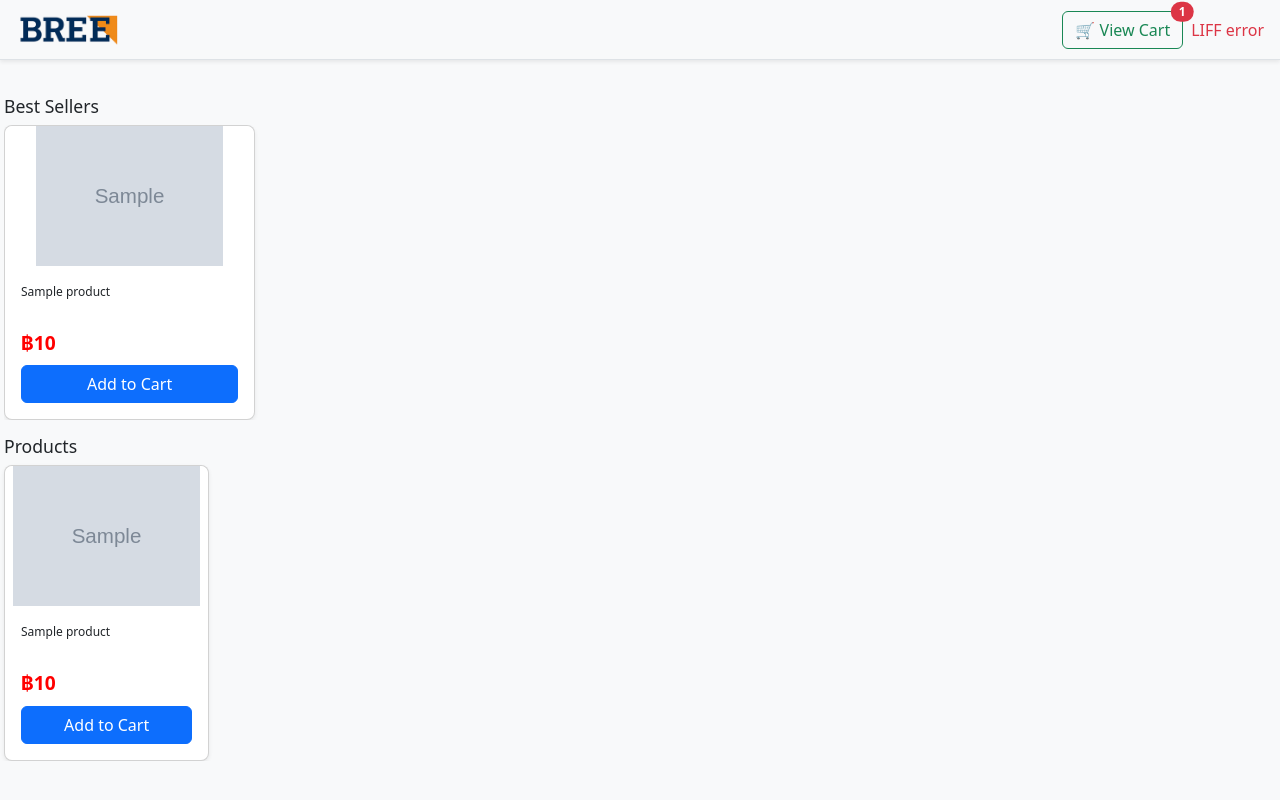
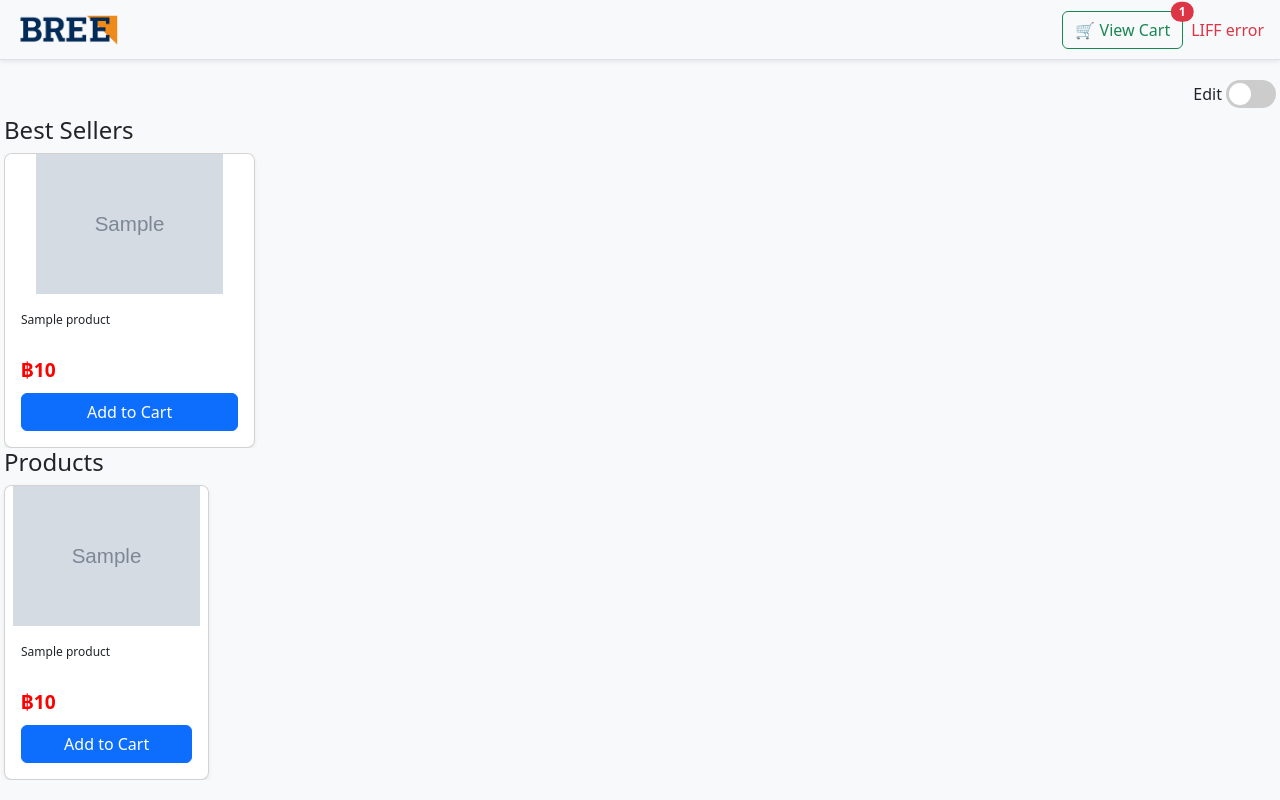
Before and after one commit to phawitb/BREE-Vending-Machine-Line, a Flask app: template templates/index.html in a window 1280 px wide. Run offline with Flask 3, Linux system fonts and the light colour scheme; the template is opened without the code that fills it: most values are stand-ins (such as "Sample title", 1, 10 or a date in 2020); grey boxes marked "Sample" are stand-in pictures; parts of the project's set-up code (start-up, migrations or seed data) failed here and were passed over; some libraries are stand-ins or nearby versions.

Commit message:
Add files via upload

```diff
--- a/app.py
+++ b/app.py
@@ -265,5 +265,5 @@ def save_order(vm_id):
         print(f"❌ Error saving order: {e}")
         return jsonify({'status': 'error', 'message': str(e)}), 500
 
-# if __name__ == '__main__':
-#     app.run(port=6002, debug=True)
+if __name__ == '__main__':
+    app.run(port=6002, debug=True)
--- a/templates/index.html
+++ b/templates/index.html
@@ -1,4 +1,3 @@
-<!-- index.html -->
 <!DOCTYPE html>
 <html lang="en">
 <head>
@@ -16,13 +15,47 @@
     .container-fluid { padding-top: 80px !important; }
     .swiper-container { margin-bottom: 0; }
     .swiper-slide { display: flex; justify-content: center; }
-    .card { width: 100%; margin: 0; border-radius: 0.5rem; overflow: hidden; }
-    .card-img-wrapper { height: 140px; display: flex; align-items: center; justify-content: center; background-color: #fff; border-top-left-radius: 0.5rem; border-top-right-radius: 0.5rem; overflow: hidden; }
-    .card-img-top { max-height: 100%; max-width: 100%; object-fit: contain; border-top-left-radius: 0.5rem; border-top-right-radius: 0.5rem; }
+    .card { width: 100%; margin: 0; border-radius: 0.5rem; overflow: hidden; position: relative; }
+    .card-img-wrapper { height: 140px; display: flex; align-items: center; justify-content: center; background-color: #fff; overflow: hidden; }
+    .card-img-top { max-height: 100%; max-width: 100%; object-fit: contain; }
     .card-title { font-size: 0.75rem; line-height: 1.2rem; height: 2.4rem; overflow: hidden; text-overflow: ellipsis; display: -webkit-box; -webkit-line-clamp: 2; -webkit-box-orient: vertical; }
     .card-text { font-size: 1.2rem; font-weight: bold; color: red; }
-    h4 { margin: 0; margin-top: 1rem; font-size: 1.1rem; }
     .sortable-ghost { opacity: 0.4; background: #c8ebfb; }
+    .drag-handle { position: absolute; top: 4px; left: 4px; cursor: grab; font-size: 1.2rem; background: #fff; padding: 2px 6px; border-radius: 5px; box-shadow: 0 1px 5px rgba(0,0,0,0.3); display: none; }
+
+    /* Toggle Switch CSS */
+    .switch {
+      position: relative;
+      display: inline-block;
+      width: 50px;
+      height: 28px;
+    }
+    .switch input { opacity: 0; width: 0; height: 0; }
+    .slider {
+      position: absolute;
+      cursor: pointer;
+      top: 0; left: 0;
+      right: 0; bottom: 0;
+      background-color: #ccc;
+      transition: .4s;
+      border-radius: 34px;
+    }
+    .slider:before {
+      position: absolute;
+      content: "";
+      height: 22px; width: 22px;
+      left: 3px; bottom: 3px;
+      background-color: white;
+      transition: .4s;
+      border-radius: 50%;
+    }
+    input:checked + .slider {
+      background-color: #2196F3;
+    }
+    input:checked + .slider:before {
+      transform: translateX(22px);
+    }
+
     @media (max-width: 576px) {
       h1 { font-size: 1.4rem; }
       .swiper-slide { width: 160px !important; }
@@ -50,9 +83,17 @@
   </div>
 
   <div class="container-fluid px-1">
-    <div id="save-order-wrapper" style="display: none;" class="mb-2 text-end">
-      <button id="save-order-btn" class="btn btn-warning btn-sm">💾 Save Order</button>
+    <div id="drag-control-wrapper" class="d-flex justify-content-end align-items-center gap-2 mb-2" style="display: none;">
+      <div class="d-flex align-items-center gap-1">
+        <span style="font-weight: 500;">Edit</span>
+        <label class="switch">
+          <input type="checkbox" id="toggle-drag">
+          <span class="slider"></span>
+        </label>
       </div>
+      <button id="save-order-btn" class="btn btn-warning btn-sm" style="display: none;">💾 Save Order</button>
+    </div>
+
 
     <h4 class="mb-2">Best Sellers</h4>
     <div class="swiper mySwiper2 swiper-container">
@@ -81,6 +122,7 @@
       {% for product in products %}
       <div class="col-6 col-sm-4 col-md-3 col-lg-2">
         <div class="card shadow-sm h-100 m-0">
+          <div class="drag-handle">☰</div>
           <div class="card-img-wrapper">
             <img src="{{ product.image }}" class="card-img-top" alt="{{ product.name }}">
           </div>
@@ -128,13 +170,8 @@
       body: JSON.stringify(profile)
     });
     const data = await res.json();
-        if (data.point) {
-          sessionStorage.setItem('user_point', data.point);
-        }
-        if (data.is_admin !== undefined) {
-          sessionStorage.setItem('is_admin', data.is_admin ? '1' : '0');
-        }
-
+    if (data.point) sessionStorage.setItem('user_point', data.point);
+    if (data.is_admin !== undefined) sessionStorage.setItem('is_admin', data.is_admin ? '1' : '0');
     document.getElementById("line-profile").innerHTML = `
       <a href="/${vm_id}/profile" class="position-relative d-inline-block text-decoration-none" style="width: 35px; height: 35px;">
         <img src="${profile.pictureUrl}" alt="Profile"
@@ -195,38 +232,43 @@
   const isAdmin = sessionStorage.getItem('is_admin') === '1';
   if (isAdmin) {
     const el = document.getElementById('product-list');
-
-        // 🧠 เก็บลำดับดั้งเดิม
+    const toggleDrag = document.getElementById('toggle-drag');
+    const saveOrderBtn = document.getElementById('save-order-btn');
+    const dragHandles = document.querySelectorAll('.drag-handle');
+    let sortable = null;
     let originalOrder = Array.from(document.querySelectorAll('#product-list .card')).map(card => {
       return parseInt(card.querySelector('button').getAttribute('data-id'));
     });
 
-        new Sortable(el, {
+    document.getElementById('drag-control-wrapper').style.display = 'flex';
+
+    toggleDrag.addEventListener('change', () => {
+      if (toggleDrag.checked) {
+        dragHandles.forEach(h => h.style.display = 'block');
+        sortable = new Sortable(el, {
           animation: 150,
           ghostClass: 'sortable-ghost',
-          onEnd: function (evt) {
+          handle: '.drag-handle',
+          onEnd: function () {
             const currentOrder = Array.from(document.querySelectorAll('#product-list .card')).map(card => {
               return parseInt(card.querySelector('button').getAttribute('data-id'));
             });
-
-            // เช็กว่าลำดับเปลี่ยนไหม
             const isChanged = JSON.stringify(currentOrder) !== JSON.stringify(originalOrder);
-
-            if (isChanged) {
-              document.getElementById('save-order-wrapper').style.display = 'block';
+            saveOrderBtn.style.display = isChanged ? 'block' : 'none';
+          }
+        });
       } else {
-              document.getElementById('save-order-wrapper').style.display = 'none';
-            }
+        dragHandles.forEach(h => h.style.display = 'none');
+        if (sortable) sortable.destroy();
+        sortable = null;
+        saveOrderBtn.style.display = 'none';
       }
     });
 
-        document.getElementById('save-order-wrapper').style.display = 'none';
-
-        document.getElementById('save-order-btn').addEventListener('click', async () => {
+    saveOrderBtn.addEventListener('click', async () => {
       const newOrder = Array.from(document.querySelectorAll('#product-list .card')).map(card => {
         return parseInt(card.querySelector('button').getAttribute('data-id'));
       });
-
       try {
         const res = await fetch(`/${vm_id}/api/save_order`, {
           method: 'POST',
@@ -236,10 +278,8 @@
         const data = await res.json();
         if (data.status === 'success') {
           alert('✅ Order saved successfully');
-
-              // ✅ หลัง save สำเร็จ อัปเดต originalOrder ใหม่
           originalOrder = newOrder;
-              document.getElementById('save-order-wrapper').style.display = 'none';
+          saveOrderBtn.style.display = 'none';
         } else {
           alert('❌ Failed to save order');
         }
@@ -249,7 +289,6 @@
       }
     });
   }
-
 });
 </script>
 </body>
```
Lines whose indentation alone changed are shown as unchanged.
